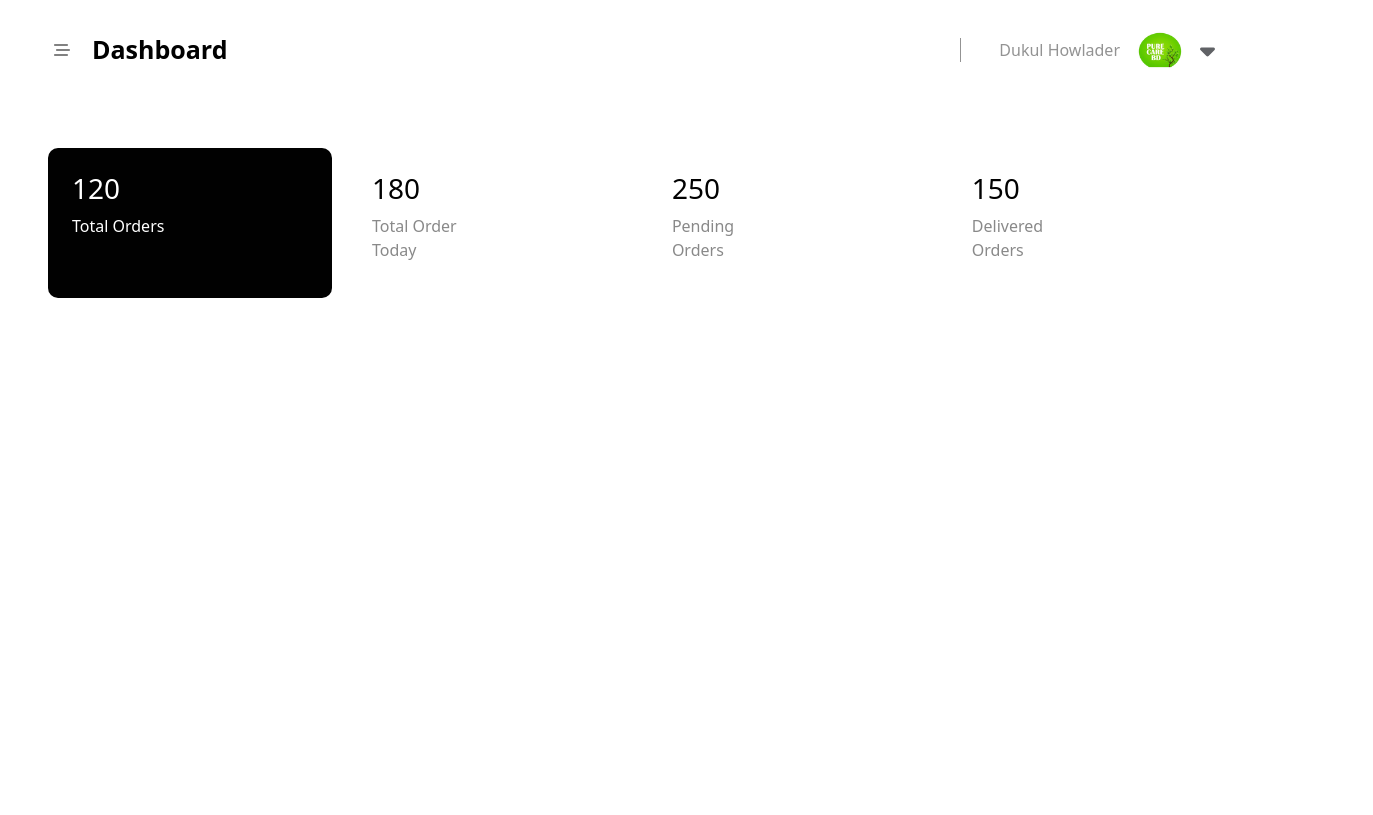
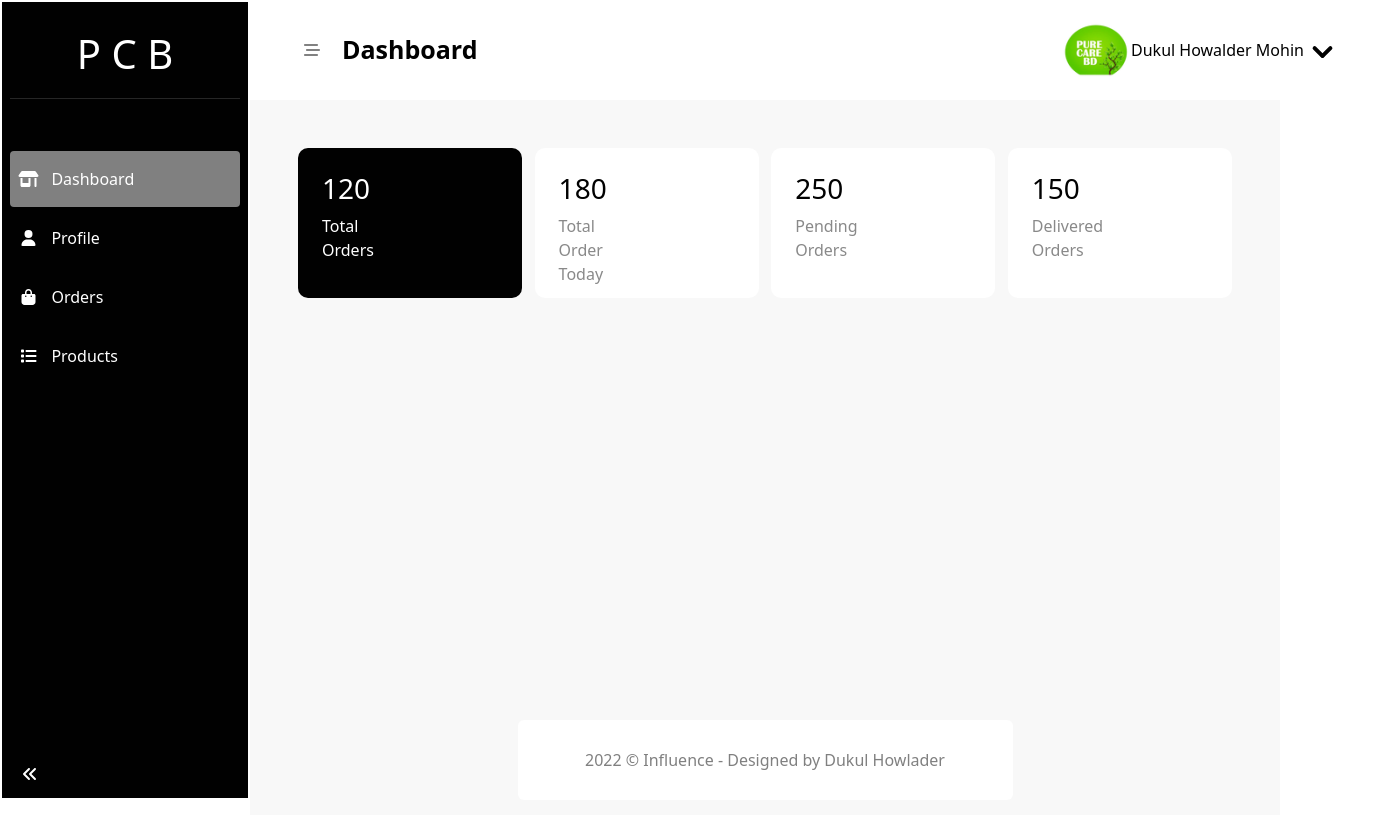
Before and after one commit to DukulH/Pure-Vue, a Vue app: page /dashboard in a window 1280 px wide. Shown: the whole page, 1373 px wide, since content can reach past the window. Built offline with nearby package versions, Linux system fonts and the light colour scheme; sample sign-in values are in the browser's storage.

Commit message:
work done in private routing

```diff
--- a/src/App.vue
+++ b/src/App.vue
@@ -1,14 +1,13 @@
 <script>
 import Sidebar from "@/components/sidebar/Sidebar.vue";
 import { sidebarWidth } from "@/components/sidebar/state";
+import Footer from "./components/footer/Footer.vue";
 export default {
-  components: { Sidebar },
+  components: { Sidebar, Footer },
 
   setup() {
-    const isLoggedIn = localStorage.getItem("isLoggedIn");
     return {
       sidebarWidth,
-      isLoggedIn,
     };
   },
 };
@@ -16,7 +15,7 @@ export default {
 
 <template>
   <div id="mainContent" style="top: 0; left: 0">
-    <div v-if="isLoggedIn">
+    <div v-if="!$route.meta.hideSidebar">
       <Sidebar />
       <div
         :style="{ 'margin-left': sidebarWidth }"
@@ -24,20 +23,10 @@ export default {
       >
         <router-view />
       </div>
+      <Footer />
     </div>
     <div v-else>
       <router-view />
     </div>
-
-    <!-- <el-footer style="height: 95px; background-color: #f8f8f8">
-      <div
-        class="d-flex justify-content-center align-items-center w-50 m-auto rounded"
-        style="background-color: white; height: 80px"
-      >
-        <p class="mb-0" style="color: gray">
-          2022 © Influence - Designed by Dukul Howlader
-        </p>
-      </div>
-    </el-footer> -->
   </div>
 </template>
--- /dev/null
+++ b/src/components/footer/Footer.vue
@@ -0,0 +1,28 @@
+<template>
+  <el-footer style="height: 95px; background-color: #f8f8f8" :style="{ 'margin-left': sidebarWidth }">
+        <div
+          class="d-flex justify-content-center align-items-center w-50 m-auto rounded"
+          style="background-color: white; height: 80px"
+        >
+          <p class="mb-0" style="color: gray">
+            2022 © Influence - Designed by Dukul Howlader
+          </p>
+        </div>
+      </el-footer>
+</template>
+
+<script>
+import { sidebarWidth } from "@/components/sidebar/state";
+export default {
+name:"Footer",
+setup() {
+    return {
+      sidebarWidth,
+    };
+  },
+}
+</script>
+
+<style>
+
+</style>
--- a/src/components/header/Header.vue
+++ b/src/components/header/Header.vue
@@ -3,54 +3,172 @@
     <div class="d-flex">
       <div class="col-md-9">
         <div class="d-flex align-items-center ms-5" style="height: 100px">
-    <div style="color: #828282;">
-        <button class="border-0" style="background-color: white; color: #818181;" @click="toggleSidebar"><i class="fas fa-bars-staggered"></i></button>
+          <div style="color: #828282">
+            <button
+              class="border-0"
+              style="background-color: white; color: #818181"
+              @click="toggleSidebar"
+            >
+              <i class="fas fa-bars-staggered"></i>
+            </button>
           </div>
-    <div class="ms-3" style="font-size: 25px; font-weight: bold; color: #010101;">
-        {{headerName}}
+          <div
+            class="ms-3"
+            style="font-size: 25px; font-weight: bold; color: #010101"
+          >
+            {{ headerName }}
           </div>
         </div>
       </div>
-<div class="col-md-3" style="align-self: center; color: #939393;">
+      <div class="col-md-3" style="align-self: center; color: #939393">
         <div class="d-flex align-items-center">
-        <div class="col-md-6 text-end" style="border-left: 1px solid #939393;">
+          <!-- <div class="col-md-6 text-end" style="border-left: 1px solid #939393">
             Dukul Howlader
           </div>
-        <div class="col-md-3 text-center ">
-            <img class="img-fluid" style="width:60%" src="../../assets/logo.png" alt="">
-        </div>
-        <div class="col-md-3" >
-            <el-dropdown class="" :hide-on-click="false">
-    <h4 class="el-dropdown-link">
-      <i class="fas fa-sort-down"></i>
-    </h4>
-    <template #dropdown>
-      <el-dropdown-menu class="mx-5">
-        <el-dropdown-item class="m-5">My profile</el-dropdown-item>
-        <el-dropdown-item class="p-2">Settings</el-dropdown-item>
-        <el-dropdown-item class="p-2">Logout</el-dropdown-item>
-      </el-dropdown-menu>
-    </template>
-  </el-dropdown>
+          <div class="col-md-3 text-center">
+
+          </div> -->
+          <div class="col-md-3">
+            <div class="box">
+              <div
+                class="dropdown"
+                @click="(e) => e.target.classList.toggle('active')"
+              >
+                <img
+                  class="img-fluid"
+                  style="width: 20%"
+                  src="../../assets/logo.png"
+                  alt=""
+                />
+                Dukul Howalder Mohin
+                <span class="left-icon"></span>
+                <span class="right-icon"></span>
+                <div class="items">
+                  <a href="/profile" style="--i: 1"><span></span>My Profile</a>
+                  <a href="" style="--i: 2"><span></span>Settings</a>
+                  <a href="" @click="authService.logout()" style="--i: 3"><span></span>Logout</a>
                 </div>
               </div>
             </div>
           </div>
-
+        </div>
+      </div>
+    </div>
   </header>
 </template>
 <script>
-import { toggleSidebar } from '../sidebar/state';
-export default{
-props:['headerName'],
-setup(){
-    return{ toggleSidebar }
-}
-}
+import { toggleSidebar } from "../sidebar/state";
+import authService from "../authentication/authService";
+export default {
+  props: ["headerName"],
+  setup() {
+    return {
+      toggleSidebar,
+      authService
+    };
+  },
+};
 </script>
 <style>
-.header{
+.header {
   color: black;
   background-color: white;
 }
+
+.box {
+  position: relative;
+  width: 350px;
+  z-index: 10;
+}
+
+.dropdown {
+  position: relative;
+  width: 100%;
+  height: 60px;
+  background: #ffffff;
+  color: #010101;
+  font-size: 16px;
+  display: flex;
+  justify-content: center;
+  align-items: center;
+  border-radius: 5px;
+  cursor: pointer;
+}
+.dropdown .left-icon,
+.dropdown .right-icon {
+  position: relative;
+  top: 2px;
+  display: inline-block;
+  width: 15px;
+  height: 4px;
+  background: #010101;
+  border-radius: 40px;
+  transition: 0.5s;
+}
+
+.dropdown .left-icon {
+  left: 7px;
+  transform: rotate(45deg);
+}
+.dropdown .right-icon {
+  transform: rotate(-45deg);
+}
+
+.dropdown.active .left-icon {
+  transform: rotate(135deg);
+}
+.dropdown.active .right-icon {
+  transform: rotate(-135deg);
+}
+
+.dropdown .items {
+  position: absolute;
+  top: 0;
+  left: 0;
+  width: 100%;
+  height: 160px;
+  margin-top: 63px;
+  overflow: hidden;
+}
+
+.dropdown .items a {
+  position: relative;
+  left: 100%;
+  display: flex;
+  font-size: 14px;
+  background: #ffffff;
+  color: #010101;
+  text-decoration: none;
+  border-radius: 5px;
+  padding: 10px 15px;
+  margin-top: 2.5px;
+  z-index: 1;
+  overflow: hidden;
+  transition: 0.5s;
+  transition-delay: calc(60ms * var(--i));
+}
+.dropdown .items a:hover {
+  color: #ffffff;
+}
+.dropdown.active .items a {
+  left: 0;
+}
+
+.dropdown .items a span {
+  position: absolute;
+  top: 0;
+  left: 0;
+  width: 100%;
+  height: 100%;
+  background: #1a1919;
+  z-index: -1;
+  border-radius: inherit;
+  transform: rotate(160deg);
+  transform-origin: right;
+  transition: 0.3s;
+}
+
+.dropdown .items a:hover span {
+  transform: rotate(0deg);
+}
 </style>
--- a/src/components/order/create_order.vue
+++ b/src/components/order/create_order.vue
@@ -195,6 +195,7 @@
 <script>
 import axios from "axios";
 import Header from "../header/Header.vue"
+import authHeader from "../authentication/authHeader";
 export default {
   name: "CreateOrder",
   components:{
@@ -288,7 +289,7 @@ export default {
     getProducts() {
       this.show_loader = true;
       axios
-        .get("/backend/product/")
+        .get("/backend/product/", {headers: authHeader()})
         .then((response) => {
           this.show_loader = false;
           this.options = response.data;
@@ -327,7 +328,7 @@ export default {
           if (this.selectedProducts.length) {
             this.ruleForm["orderedProducts"] = this.selectedProducts;
             axios
-              .post("/backend/createOrder/", this.ruleForm)
+              .post("/backend/createOrder/" ,{headers: authHeader()}, this.ruleForm)
               .then((response) => {
                 this.show_loader = false;
                 if (response) {
--- a/src/components/order/edit_order.vue
+++ b/src/components/order/edit_order.vue
@@ -194,7 +194,8 @@
 
 <script>
 import axios from "axios";
-import Header from "../header/Header.vue"
+import Header from "../header/Header.vue";
+import authHeader from "../authentication/authHeader";
 export default {
   components:{
     Header
@@ -291,7 +292,7 @@ export default {
     getProducts() {
       this.show_loader = true;
       axios
-        .get("/backend/product/")
+        .get("/backend/product/", {headers: authHeader()} )
         .then((response) => {
           this.show_loader = false;
           this.options = response.data;
@@ -321,7 +322,7 @@ export default {
     getOrderById() {
       const id = this.$route.params.id;
       axios
-        .get(`/backend/orderByID/${id}/`)
+        .get(`/backend/orderByID/${id}/`, {headers: authHeader()})
         .then((response) => {
           this.ruleForm["up_customer_name"] = response.data.customer_name;
           this.ruleForm["up_address"] = response.data.customer_address;
@@ -347,7 +348,7 @@ export default {
             this.ruleForm["orderedProducts"] = this.selectedProducts;
             this.ruleForm["order_id"] = this.order_id;
             axios
-              .put(`/backend/updateOrder/${this.order_id}/`, this.ruleForm)
+              .put(`/backend/updateOrder/${this.order_id}/`,{headers: authHeader()}, this.ruleForm)
               .then((response) => {
                 this.show_loader = false;
                 if (response) {
--- a/src/components/order/print_order.vue
+++ b/src/components/order/print_order.vue
@@ -92,7 +92,9 @@
 <script>
 import axios from "axios";
 import logo from "../../assets/logo.png";
-import Header from "../header/Header.vue"
+import Header from "../header/Header.vue";
+import authHeader from "../authentication/authHeader";
+
 export default {
   components:{
     Header
@@ -107,7 +109,7 @@ export default {
     getOrderById() {
       const id = this.$route.params.id;
       axios
-        .get(`/backend/orderByID/${id}/`)
+        .get(`/backend/orderByID/${id}/`, {headers: authHeader()})
         .then((response) => {
           response.data.created_at = new Date(
             response.data.created_at
--- a/src/components/product/create_product.vue
+++ b/src/components/product/create_product.vue
@@ -73,6 +73,8 @@
 <script>
 import axios from "axios";
 import Header from "../header/Header.vue";
+import authHeader from "../authentication/authHeader";
+
 export default {
     name: "CreateProduct",
     components:{
@@ -138,7 +140,7 @@ export default {
             this.$refs[formName].validate((valid) => {
                 if (valid) {
                     axios
-                        .post("/backend/createProduct/", this.ruleForm)
+                        .post("/backend/createProduct/",{headers: authHeader()}, this.ruleForm)
                         .then((response) => {
                             this.show_loader=false
                             if (response) {
--- a/src/components/product/edit_product_modal.vue
+++ b/src/components/product/edit_product_modal.vue
@@ -59,6 +59,7 @@
 
 <script>
 import axios from "axios";
+import authHeader from '../authentication/authHeader';
 export default {
     props: ['editProductData', 'show'],
     data() {
@@ -126,7 +127,7 @@ export default {
             this.$refs[formName].validate((valid) => {
                 if (valid) {
                     axios
-                        .put(`/backend/updateProduct/${pd_id}/`, this.productData)
+                        .put(`/backend/updateProduct/${pd_id}/`,{headers: authHeader()}, this.productData)
                         .then((response) => {
                             if (response.status === 200) {
                                 this.$notify({
--- a/src/router/index.js
+++ b/src/router/index.js
@@ -10,41 +10,53 @@ const routes = [
   {
     path: "/",
     component: Login,
+    meta:{
+      auth: false,
+      hideSidebar: true,
+    }
   },
   {
     path: "/dashboard",
     name: "DashboardView",
     component: DashboardView,
+    meta:{auth: true}
   },
   {
     path: "/profile",
     name: "ProfileView",
     component: ProfileView,
+    meta:{auth: true}
   },
   {
     path: "/orders",
     component: OrderView,
+    meta:{auth: true}
   },
   {
     path: "/order/create",
     component: () => import("../components/order/create_order.vue"),
+    meta:{auth: true}
   },
   {
     path: "/order/:id",
     component: () => import("../components/order/print_order.vue"),
+    meta:{auth: true}
   },
   {
     path: "/order/edit/:id",
     component: () => import("../components/order/edit_order.vue"),
+    meta:{auth: true}
   },
   {
     path: "/products",
     name: "ProductsView",
     component: ProductView,
+    meta:{auth: true}
   },
   {
     path: '/product/create',
-    component: () => import('../components/product/create_product.vue')
+    component: () => import('../components/product/create_product.vue'),
+    meta:{auth: true}
   },
 ];
 
@@ -53,4 +65,17 @@ const router = createRouter({
   routes,
 });
 
+router.beforeEach((to,from,next) => {
+  if(to.meta.auth && !JSON.parse(localStorage.getItem('access_token'))){
+    next('/');
+  }
+  else if(!to.meta.auth && JSON.parse(localStorage.getItem('access_token'))){
+    next("/dashboard")
+  }
+  else{
+    next();
+  }
+
+})
+
 export default router;
--- a/src/views/Orders.vue
+++ b/src/views/Orders.vue
@@ -83,6 +83,7 @@
 <script>
 import axios from "axios";
 import Header from "../components/header/Header.vue";
+import authHeader from "../components/authentication/authHeader";
 export default {
   name: "OrdersView",
   components: {
@@ -128,7 +129,7 @@ export default {
     },
     getOrders() {
       axios
-        .get("/backend/order/")
+        .get("/backend/order/" , {headers: authHeader()})
         .then((response) => {
           this.tableData = response.data;
           this.tableData.map((item) => {
@@ -148,7 +149,7 @@ export default {
         type: "warning",
       })
         .then(() => {
-          axios.delete(`/backend/deleteOrder/${id}`).then((response) => {
+          axios.delete(`/backend/deleteOrder/${id}` , {headers: authHeader()}).then((response) => {
             if (response) {
               this.$notify({
                 type: "success",
--- a/src/views/Products.vue
+++ b/src/views/Products.vue
@@ -79,7 +79,7 @@ export default {
   components: {
     ProductEditModal,
     Header,
-  },
+},
   data() {
     return {
       tableData: [],
@@ -140,7 +140,7 @@ displayData() {
         type: "warning",
       })
         .then(() => {
-          axios.delete(`/backend/deleteProduct/${id}`).then((response) => {
+          axios.delete(`/backend/deleteProduct/${id}` , {headers: authHeader()}).then((response) => {
             if (response) {
               this.$notify({
                 type: "success",
```
Lines whose indentation alone changed are shown as unchanged.
